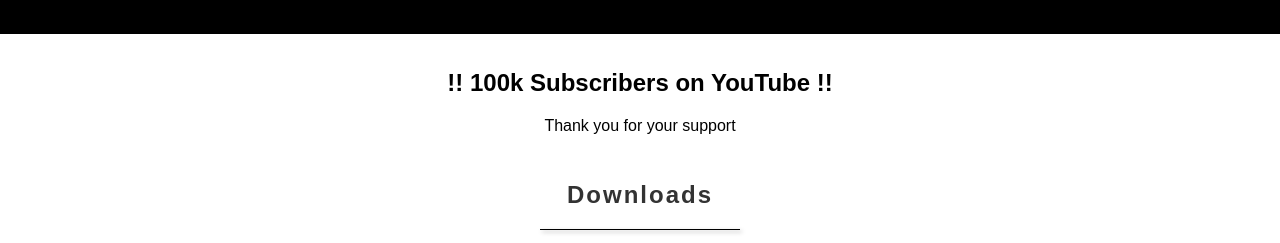
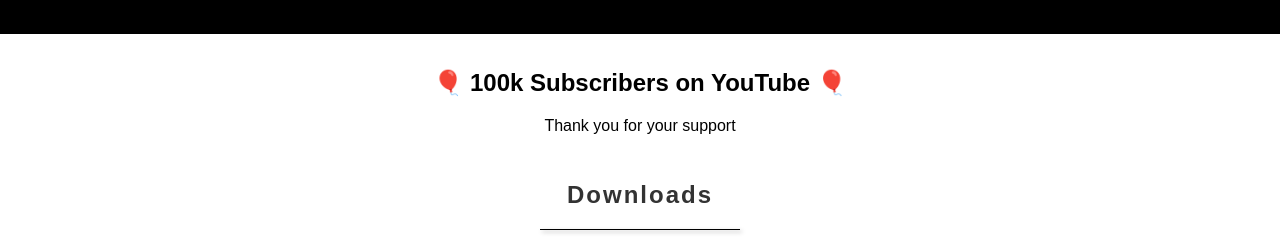
Before and after one commit to kannadasampada/kannadasampada.github.io, a plain HTML site: page index.html in a window 1280 px wide. Shown: the part 78-321 px from the top of the page. Drawn offline with Linux system fonts and the light colour scheme.

Commit message:
Update index.html

```diff
--- a/index.html
+++ b/index.html
@@ -17,7 +17,7 @@
 
 <div class="popup" id="celebrationPopup">
     <div class="content">
-        <h2> <a href="https://youtube.com/@KannadaSampada" target="_blank"></a>!! 100k Subscribers on YouTube !!</h2>
+        <h2> <a href="https://youtube.com/@KannadaSampada" target="_blank"></a>🎈 100k Subscribers on YouTube 🎈</h2>
         <p>Thank you for your support</p>
     </div>
 </div>
```
